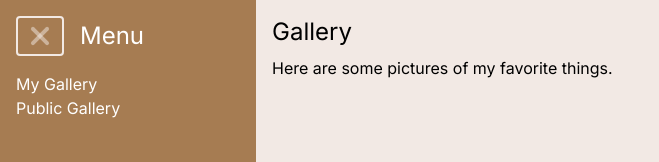
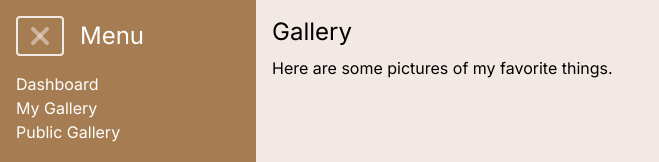
Before and after one commit to pixe-art/pix-e-web, a Next.js app: page /privateGallery in a window 1280 px wide. Both pictures are taken after a click on the button 32 px from the left and 36 px from the top of the page. Shown: the top 162 px of the page, without its empty margins (0-659 px from the left). Built offline with nearby package versions, Linux system fonts and the light colour scheme; no server answers; the database is empty.

Commit message:
Dashboard nav button in gallery

```diff
--- a/src/app/privateGallery/myGalleryView.jsx
+++ b/src/app/privateGallery/myGalleryView.jsx
@@ -38,6 +38,7 @@ export default function MyGalleryView({ savePicture, loadGallery, pictures }) {
                     {isMenuOpen && (
                         <>
                             {/* Add menu items here */}
+                            <Link href="/dashboard" className="text-white no-underline hover:underline">Dashboard</Link>
                             <Link href="#" className="text-white no-underline hover:underline">My Gallery</Link>
                             <Link href="/publicGallery" className="text-white no-underline hover:underline">Public Gallery</Link>
                         </>
--- a/src/app/publicGallery/galleryView.jsx
+++ b/src/app/publicGallery/galleryView.jsx
@@ -39,6 +39,7 @@ export default function GalleryView({images}) {
                 {isMenuOpen && (
                     <>
                         {/* Add menu items here */}
+                        <Link href="/dashboard" className="text-white no-underline hover:underline">Dashboard</Link>
                         <Link href="/privateGallery" className="text-white no-underline hover:underline">My Gallery</Link>
                         <Link href="#" className="text-white no-underline hover:underline">Public Gallery</Link>
                     </>
```
